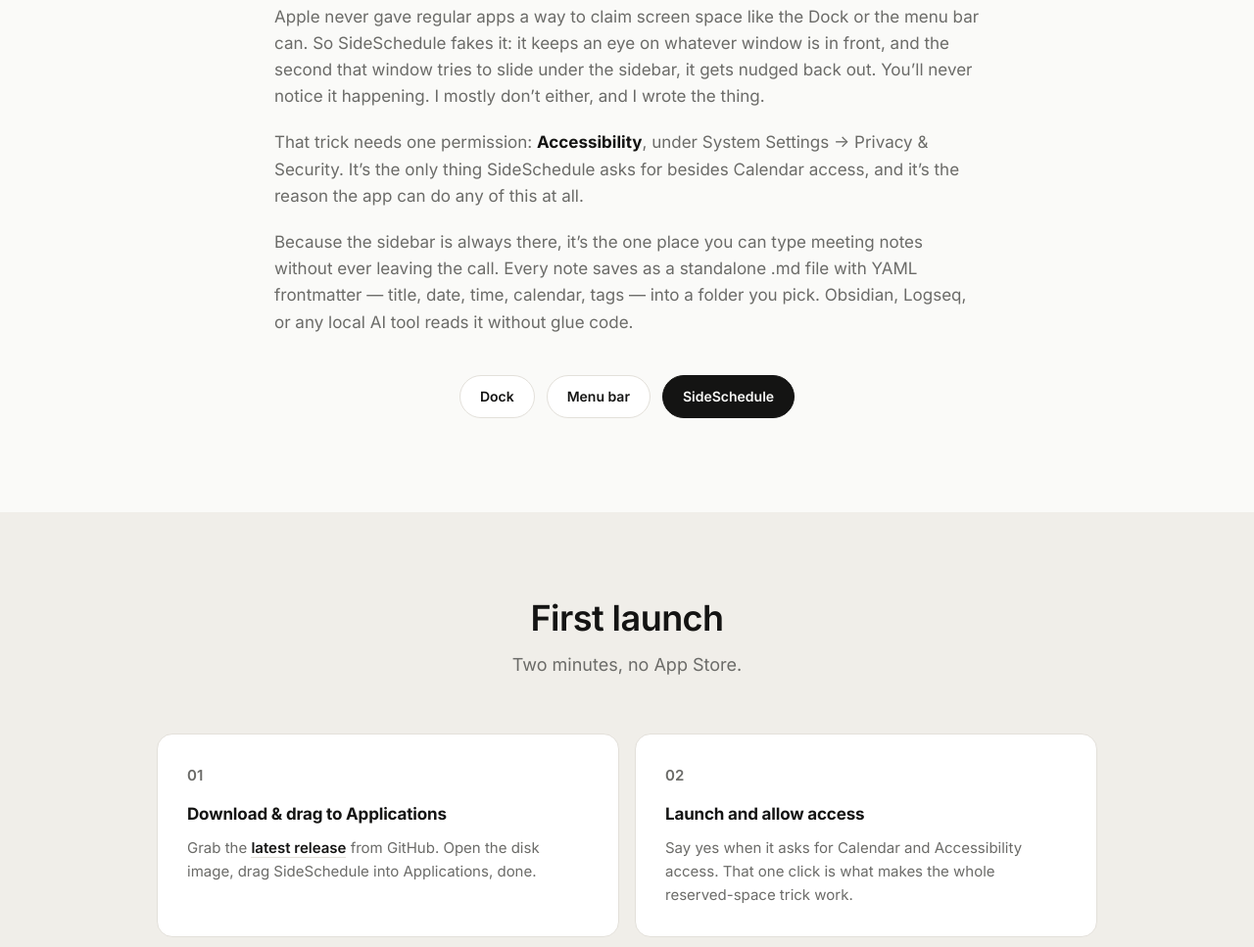
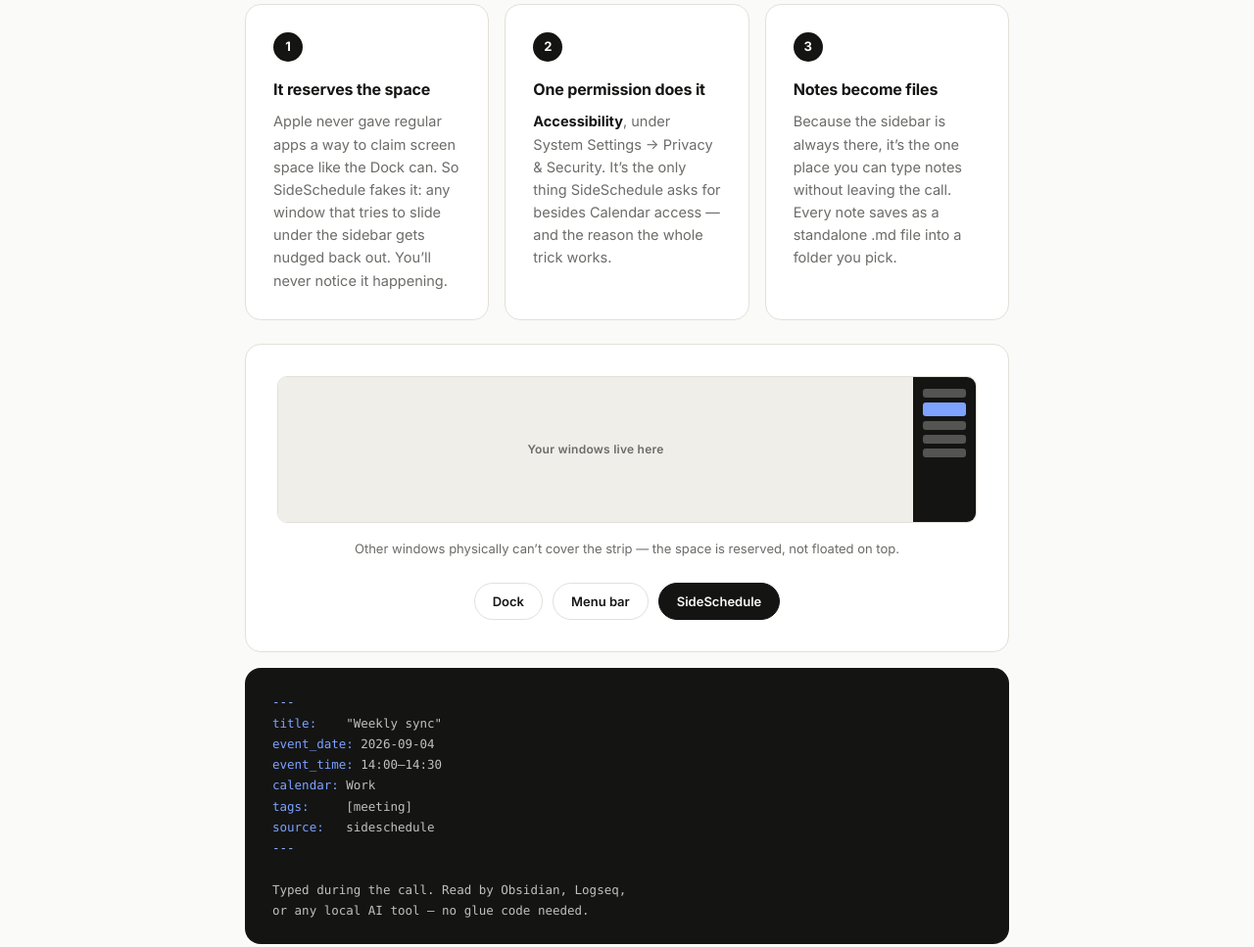
Before and after one commit to 4IngoJ/sideschedule-releases, a plain HTML site: page docs/index.html in a window 1280 px wide. Shown: the part 4850-5817 px from the top of the page at 98% size. Drawn offline with Linux system fonts and the light colour scheme.

Commit message:
Rework 'How it works' into visual steps with screen diagram and note sample
- Three numbered step cards replace the paragraph wall
- CSS-drawn screen diagram shows reserved strip vs window area
- Dark code block shows a real exported .md file with YAML frontmatter
- Dock/Menu bar/SideSchedule chips move into the visual card

```diff
--- a/docs/index.html
+++ b/docs/index.html
@@ -215,19 +215,74 @@
   }
 
   /* ---------- How it works ---------- */
-  .how { max-width: 720px; margin: 0 auto; }
-  .how p { font-size: 17px; color: var(--muted); margin-bottom: 20px; }
-  .how p strong { color: var(--ink); }
-  .how-diagram {
-    display: flex; gap: 12px; justify-content: center; margin: 40px 0 8px;
+  .how-steps {
+    max-width: 780px; margin: 0 auto;
+    display: grid; gap: 16px; grid-template-columns: repeat(3, 1fr);
+  }
+  @media (max-width: 760px) { .how-steps { grid-template-columns: 1fr; } }
+  .how-step {
+    background: var(--white); border: 1px solid var(--line);
+    border-radius: var(--radius); padding: 28px;
+  }
+  .how-step .how-num {
+    display: inline-flex; align-items: center; justify-content: center;
+    width: 30px; height: 30px; border-radius: 50%;
+    background: var(--ink); color: var(--paper);
+    font-size: 13px; font-weight: 700; margin-bottom: 16px;
+  }
+  .how-step h3 { font-size: 16px; font-weight: 700; letter-spacing: -.01em; margin-bottom: 8px; }
+  .how-step p { font-size: 14.5px; color: var(--muted); }
+  .how-step p strong { color: var(--ink); }
+  .how-visual {
+    max-width: 780px; margin: 24px auto 0;
+    background: var(--white); border: 1px solid var(--line);
+    border-radius: var(--radius); padding: 32px;
+  }
+  .how-screen {
+    display: flex; height: 150px;
+    border: 1px solid var(--line); border-radius: 10px;
+    overflow: hidden;
+  }
+  .how-screen .win-area {
+    flex: 1; background: var(--band);
+    display: flex; align-items: center; justify-content: center;
+    font-size: 12px; font-weight: 600; color: var(--muted);
+    letter-spacing: .02em;
+  }
+  .how-screen .sidebar-strip {
+    width: 64px; background: var(--ink);
+    display: flex; flex-direction: column; justify-content: flex-start;
+    gap: 5px; padding: 12px 10px;
+  }
+  .how-screen .sidebar-strip .ev {
+    height: 9px; border-radius: 3px; background: rgba(250,250,248,.28);
+  }
+  .how-screen .sidebar-strip .ev.live { background: #7DA2FF; height: 14px; }
+  .how-caption {
+    text-align: center; font-size: 13px; color: var(--muted); margin-top: 16px;
+  }
+  .how-chips {
+    display: flex; gap: 10px; justify-content: center; margin-top: 24px;
     flex-wrap: wrap;
   }
   .how-chip {
     border: 1px solid var(--line); background: var(--white);
-    border-radius: 999px; padding: 10px 20px;
-    font-size: 14px; font-weight: 600;
+    border-radius: 999px; padding: 8px 18px;
+    font-size: 13px; font-weight: 600;
   }
   .how-chip.app { background: var(--ink); color: var(--paper); border-color: var(--ink); }
+  .how-note-sample {
+    max-width: 780px; margin: 16px auto 0;
+    background: var(--ink); border-radius: var(--radius);
+    padding: 24px 28px; overflow-x: auto;
+  }
+  .how-note-sample pre {
+    font-family: ui-monospace, "SF Mono", Menlo, monospace;
+    font-size: 12.5px; line-height: 1.7; color: rgba(250,250,248,.75);
+    white-space: pre; margin: 0;
+  }
+  .how-note-sample .fm { color: #9BB8FF; }
+  .how-note-sample .fm-key { color: #7DA2FF; }
 
   /* ---------- Inline links ---------- */
   .step a, .install-note a {
@@ -597,15 +652,53 @@
       <h2>How it works</h2>
       <p>Always there, so you never have to switch to it.</p>
     </div>
-    <div class="how">
-      <p>Apple never gave regular apps a way to claim screen space like the Dock or the menu bar can. So SideSchedule fakes it: it keeps an eye on whatever window is in front, and the second that window tries to slide under the sidebar, it gets nudged back out. You&rsquo;ll never notice it happening. I mostly don&rsquo;t either, and I wrote the thing.</p>
-      <p>That trick needs one permission: <strong>Accessibility</strong>, under System Settings &rarr; Privacy &amp; Security. It&rsquo;s the only thing SideSchedule asks for besides Calendar access, and it&rsquo;s the reason the app can do any of this at all.</p>
-      <p>Because the sidebar is always there, it&rsquo;s the one place you can type meeting notes without ever leaving the call. Every note saves as a standalone .md file with YAML frontmatter — title, date, time, calendar, tags — into a folder you pick. Obsidian, Logseq, or any local AI tool reads it without glue code.</p>
-      <div class="how-diagram">
+    <div class="how-steps">
+      <div class="how-step">
+        <span class="how-num">1</span>
+        <h3>It reserves the space</h3>
+        <p>Apple never gave regular apps a way to claim screen space like the Dock can. So SideSchedule fakes it: any window that tries to slide under the sidebar gets nudged back out. You&rsquo;ll never notice it happening.</p>
+      </div>
+      <div class="how-step">
+        <span class="how-num">2</span>
+        <h3>One permission does it</h3>
+        <p><strong>Accessibility</strong>, under System Settings &rarr; Privacy &amp; Security. It&rsquo;s the only thing SideSchedule asks for besides Calendar access — and the reason the whole trick works.</p>
+      </div>
+      <div class="how-step">
+        <span class="how-num">3</span>
+        <h3>Notes become files</h3>
+        <p>Because the sidebar is always there, it&rsquo;s the one place you can type notes without leaving the call. Every note saves as a standalone .md file into a folder you pick.</p>
+      </div>
+    </div>
+    <div class="how-visual">
+      <div class="how-screen">
+        <div class="win-area">Your windows live here</div>
+        <div class="sidebar-strip">
+          <div class="ev"></div>
+          <div class="ev live"></div>
+          <div class="ev"></div>
+          <div class="ev"></div>
+          <div class="ev"></div>
+        </div>
+      </div>
+      <p class="caption how-caption">Other windows physically can&rsquo;t cover the strip — the space is reserved, not floated on top.</p>
+      <div class="how-chips">
         <span class="how-chip">Dock</span>
         <span class="how-chip">Menu bar</span>
         <span class="how-chip app">SideSchedule</span>
       </div>
+    </div>
+    <div class="how-note-sample">
+<pre><span class="fm">---</span>
+<span class="fm-key">title:</span>    "Weekly sync"
+<span class="fm-key">event_date:</span> 2026-09-04
+<span class="fm-key">event_time:</span> 14:00–14:30
+<span class="fm-key">calendar:</span> Work
+<span class="fm-key">tags:</span>     [meeting]
+<span class="fm-key">source:</span>   sideschedule
+<span class="fm">---</span>
+
+Typed during the call. Read by Obsidian, Logseq,
+or any local AI tool — no glue code needed.</pre>
     </div>
   </div>
 </section>
```
